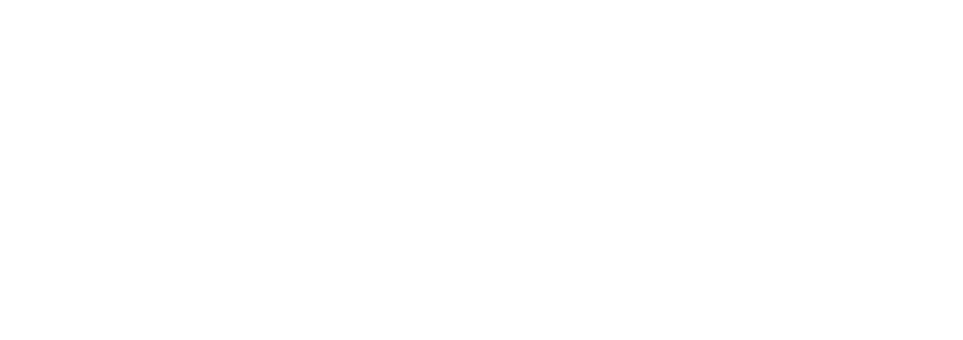
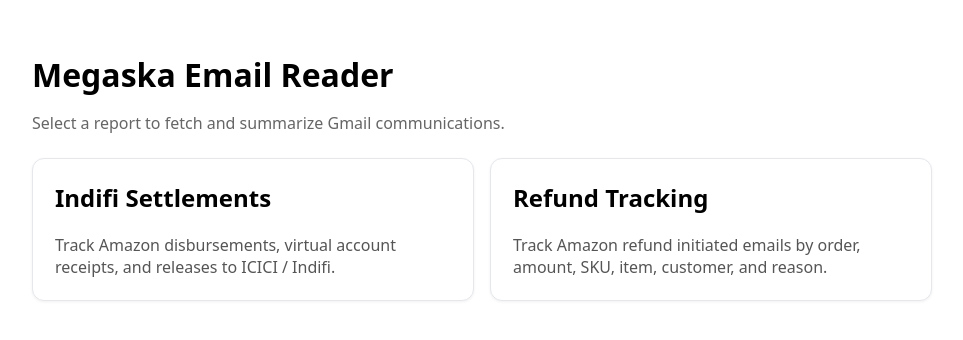
Before and after one commit to sandeep-megaska/megaska-email-reader, a Next.js app: page / in a window 1280 px wide. Before the commit this address had no page. Shown: the top 340 px of the page, without its empty margins (158-1121 px from the left). Built offline with nearby package versions, Linux system fonts and the light colour scheme.

Commit message:
Add home navigation page

```diff
--- a/pages/index.js
+++ b/pages/index.js
@@ -1,9 +1,39 @@
+import Link from 'next/link';
+
+const card = {
+  display: 'block',
+  padding: 22,
+  border: '1px solid #e5e7eb',
+  borderRadius: 12,
+  textDecoration: 'none',
+  color: 'inherit',
+  background: '#fff',
+  boxShadow: '0 1px 3px rgba(0,0,0,0.06)'
+};
+
 export default function Home() {
-  return null;
+  return (
+    <div style={{ fontFamily: 'system-ui, Arial', padding: 24, maxWidth: 900, margin: '0 auto' }}>
+      <h1 style={{ marginBottom: 8 }}>Megaska Email Reader</h1>
+      <p style={{ color: '#666', marginBottom: 24 }}>
+        Select a report to fetch and summarize Gmail communications.
+      </p>
+
+      <div style={{ display: 'grid', gridTemplateColumns: 'repeat(auto-fit, minmax(260px, 1fr))', gap: 16 }}>
+        <Link href="/settlements" style={card}>
+          <h2 style={{ marginTop: 0 }}>Indifi Settlements</h2>
+          <p style={{ color: '#555', marginBottom: 0 }}>
+            Track Amazon disbursements, virtual account receipts, and releases to ICICI / Indifi.
+          </p>
+        </Link>
+
+        <Link href="/refunds" style={card}>
+          <h2 style={{ marginTop: 0 }}>Refund Tracking</h2>
+          <p style={{ color: '#555', marginBottom: 0 }}>
+            Track Amazon refund initiated emails by order, amount, SKU, item, customer, and reason.
+          </p>
+        </Link>
+      </div>
+    </div>
+  );
 }
-
-export async function getServerSideProps() {
-  return {
-    redirect: { destination: '/settlements', permanent: false }
-  };
-}
```
